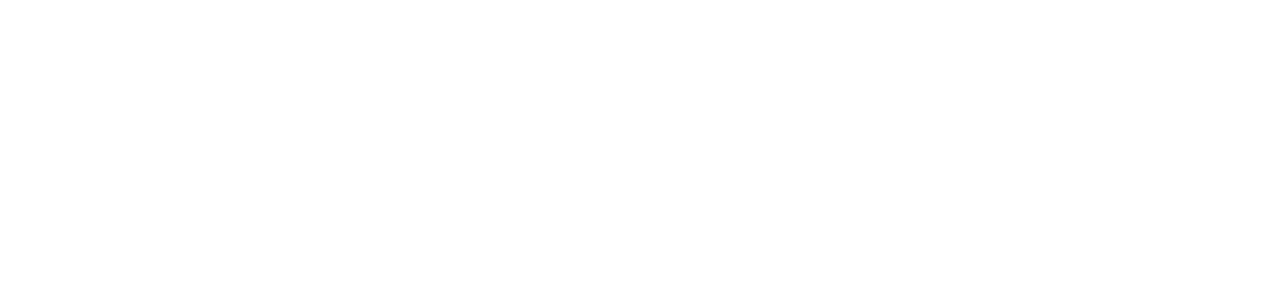
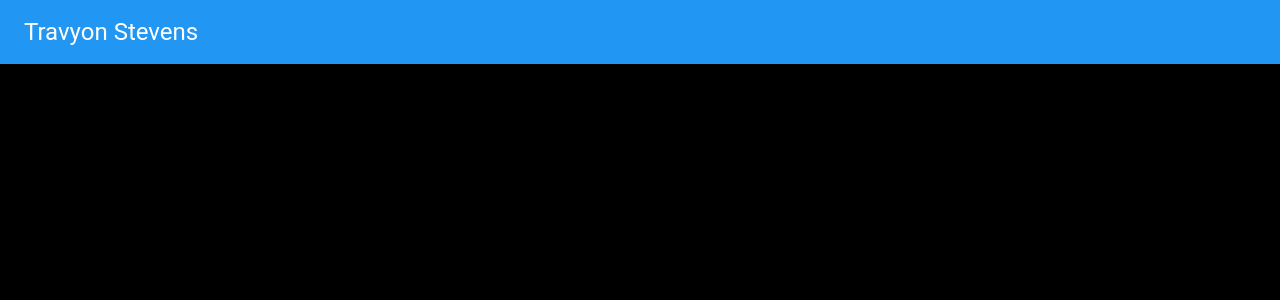
Before and after one commit to Travyon/Travyon-Portfolio, a React (Create React App) app in the folder my-app/: page / in a window 1280 px wide. Shown: the top 300 px of the page. Built offline with nearby package versions, Linux system fonts and the light colour scheme.

Commit message:
navbar added

```diff
--- a/my-app/package.json
+++ b/my-app/package.json
@@ -6,11 +6,13 @@
     "@emotion/react": "^11.11.0",
     "@emotion/styled": "^11.11.0",
     "@mui/material": "^5.13.2",
+    "@mui/styles": "^5.13.2",
     "@testing-library/jest-dom": "^5.16.5",
     "@testing-library/react": "^13.4.0",
     "@testing-library/user-event": "^13.5.0",
     "react": "^18.2.0",
     "react-dom": "^18.2.0",
+    "react-router-dom": "^6.11.2",
     "react-scripts": "5.0.1",
     "web-vitals": "^2.1.4"
   },
--- a/my-app/public/index.html
+++ b/my-app/public/index.html
@@ -26,7 +26,7 @@
     -->
     <title>React App</title>
   </head>
-  <body>
+  <body style="background-color: black;">
     <noscript>You need to enable JavaScript to run this app.</noscript>
     <div id="root"></div>
     <!--
--- a/my-app/src/App.js
+++ b/my-app/src/App.js
@@ -1,12 +1,24 @@
-import logo from './logo.svg';
-import './App.css';
-import SignIn from './components/SignIn';
+import { Router, Route } from 'react-router-dom';
+import Header from './components/Header';
+import React from 'react';
+
+
 
 function App() {
   return (
-    <div className="App">
-      <SignIn/>
-    </div>
+      <div className="App">
+        <Header/>
+        {/* <Router>
+          <Route path="/" element={<HomePage/>}/>
+          <Route path="/about" element={<x/>}/>
+          <Route path="/education" element={<y/>}/>
+          <Route path="/technicalskills" element={<z/>}/>
+          <Route path="/experience" element={<NotFound/>}/>
+          <Route path="/projects" element={<null/>}/>
+          <Route path="/professionalleadership" element={<null/>}/>
+        </Router> */}
+      </div>
+
   );
 }
 
--- /dev/null
+++ b/my-app/src/Theme.js
@@ -0,0 +1,9 @@
+import createTheme  from '@mui/material/styles/createTheme';
+import { amber, blue, blueGrey } from '@mui/material/colors';
+
+const theme = createTheme({
+  palette: {
+    primary: blue,
+  }
+})
+export default theme
--- /dev/null
+++ b/my-app/src/components/Header.jsx
@@ -0,0 +1,71 @@
+ import React from 'react';
+ import   AppBar  from "@mui/material/AppBar";
+ import  Toolbar  from "@mui/material/Toolbar";
+ import   Typography  from "@mui/material/Typography";
+ import { styled } from '@mui/material';
+
+
+ import { Link } from "react-router-dom";
+
+const useStyles = styled((theme) => ({
+  navlinks: {
+    marginLeft: theme.spacing(10),
+    display: "flex",
+  },
+  logo:{
+    flexGrow: "1",
+    cursor: "pointer",
+  },
+  link: {
+    textDecoration: "none",
+    color: "white",
+    fontSize: "20px",
+    marginLeft: theme.spacing(20),
+    "&:hover": {
+      color: "blue",
+      borderBottom: "1px solid white",
+    },
+  },
+}));
+
+function Header(){
+
+  const classes = useStyles();
+
+  return (
+    <AppBar position='static' className={classes.navbar}>
+      <Toolbar >
+        <Typography variant="h5" className={classes.logo}>
+          Travyon Stevens
+        </Typography>
+        {/* <div className={classes.navlinks}>
+          <Link to="/" className={classes.link}>
+            Home
+          </Link>
+          <Link to="/about" className={classes.link}>
+            About
+          </Link>
+          <Link to="/education" className={classes.link}>
+            Education
+          </Link>
+          <Link to="/technicalskills" className={classes.link}>
+            Technical Skills
+          </Link>
+          <Link to="/experience" className={classes.link}>ß
+            Experience
+          </Link>
+          <Link to="/projects" className={classes.link}>
+            Projects
+          </Link>
+          <Link to="/professionalleadership" className={classes.link}>
+            Professional Leadership
+          </Link>
+        </div> */}
+      </Toolbar>
+    </AppBar>
+    );
+
+
+}
+
+export default Header;
--- a/my-app/src/components/SignIn.js
+++ /dev/null
@@ -1,19 +0,0 @@
-import * as React from 'react';
-import AppBar from '@mui/material/AppBar';
-import { Button, Container } from '@mui/material';
-
-const pages = ['Products', 'Pricing', 'Blog']
-
-function SignIn(){
-
-
-  return (
-    <AppBar>
-
-    </AppBar>
-    )
-
-
-}
-
-export default SignIn;
--- a/my-app/src/index.js
+++ b/my-app/src/index.js
@@ -3,11 +3,18 @@ import ReactDOM from 'react-dom/client';
 import './index.css';
 import App from './App';
 import reportWebVitals from './reportWebVitals';
+import { ThemeProvider } from '@mui/material';
+import { CssBaseline } from '@mui/material';
+import theme from './Theme';
+
 
 const root = ReactDOM.createRoot(document.getElementById('root'));
 root.render(
   <React.StrictMode>
-    <App />
+    <ThemeProvider theme={theme}>
+      <CssBaseline/>
+      <App />
+    </ThemeProvider>
   </React.StrictMode>
 );
 
```
Also changed, not shown: 1 other file (tests, documents, lock files or other folders).
